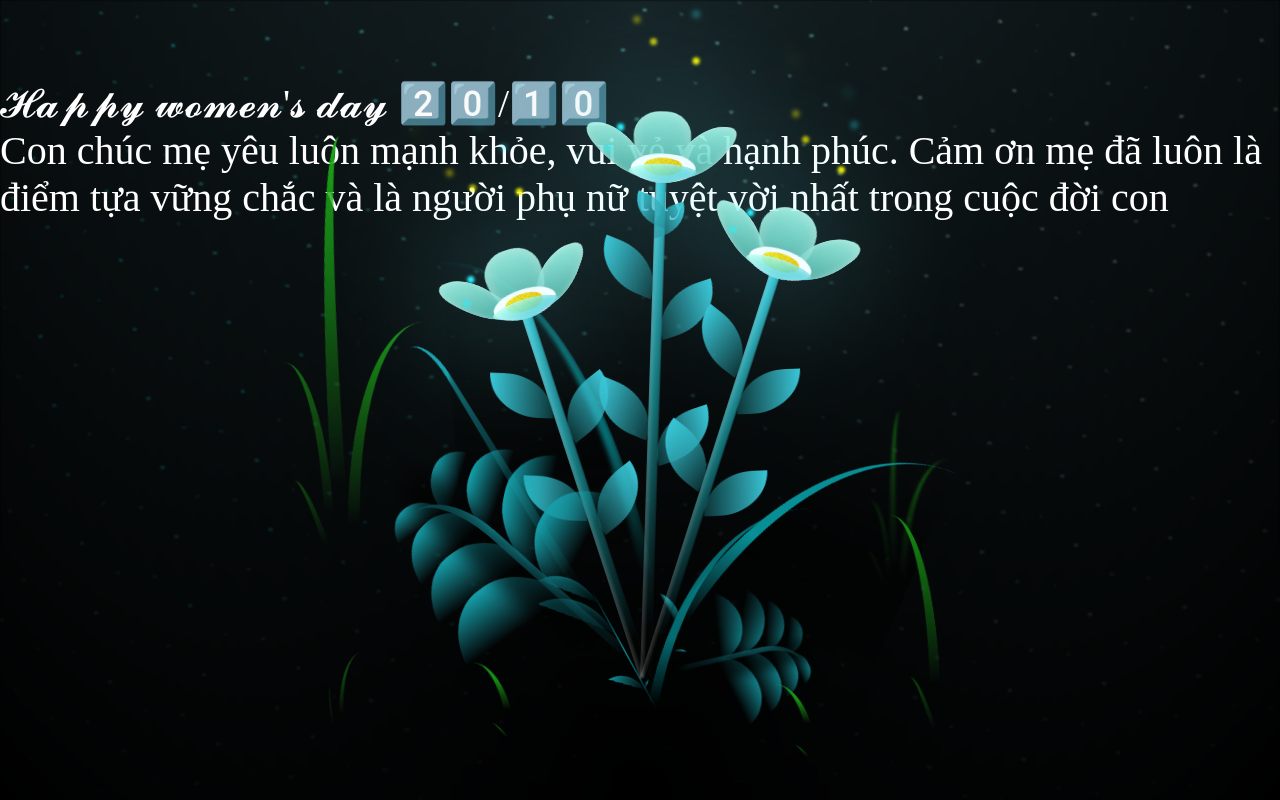
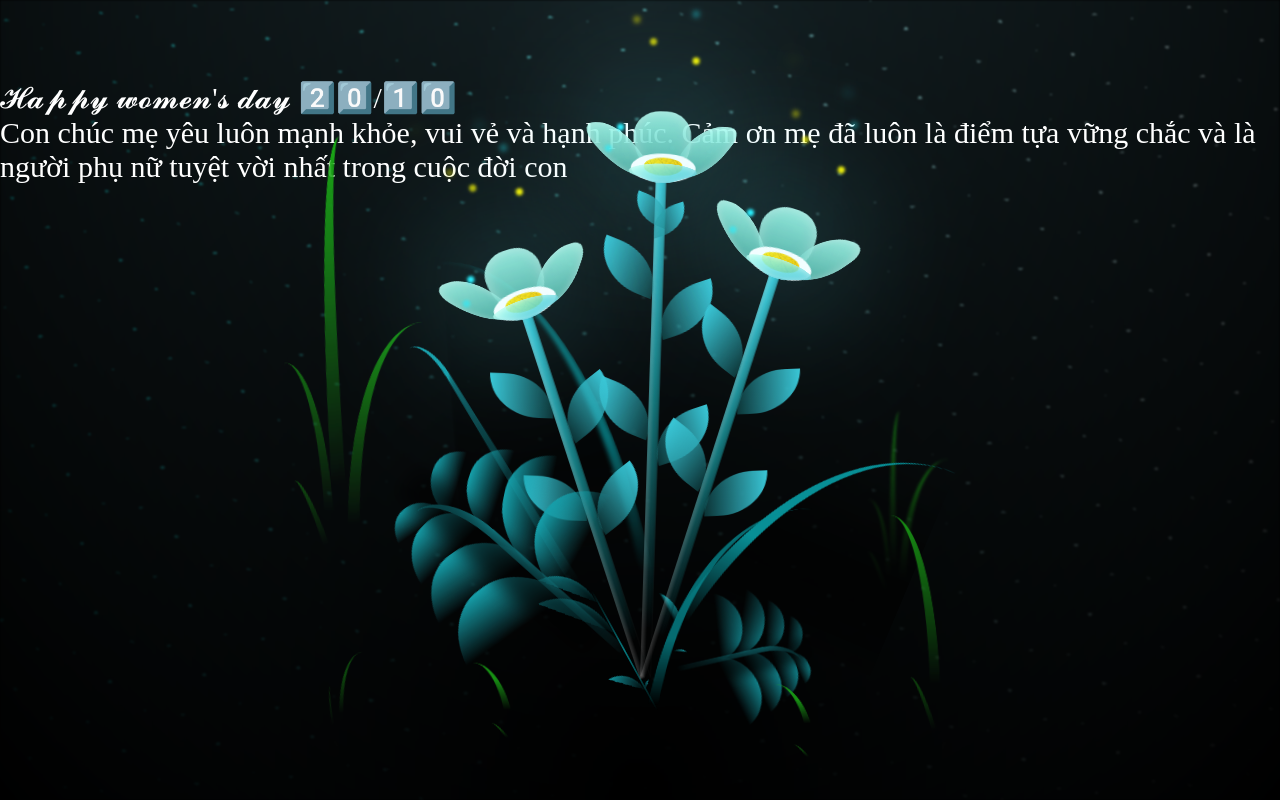
Before and after one commit to Mayy05/Happy-Woman-Day, a plain HTML site: page index.html in a window 1280 px wide. Drawn offline with Linux system fonts and the light colour scheme.

Commit message:
Update style.css

```diff
--- a/style.css
+++ b/style.css
@@ -65,9 +65,10 @@ body {
 
 .happy-woman-day {
   color: white;
-  font-size: 40px;
+  font-size: 30px;
   position: fixed;
   top: 80px;
+  bottom: 80px;
 
 }
 
```
